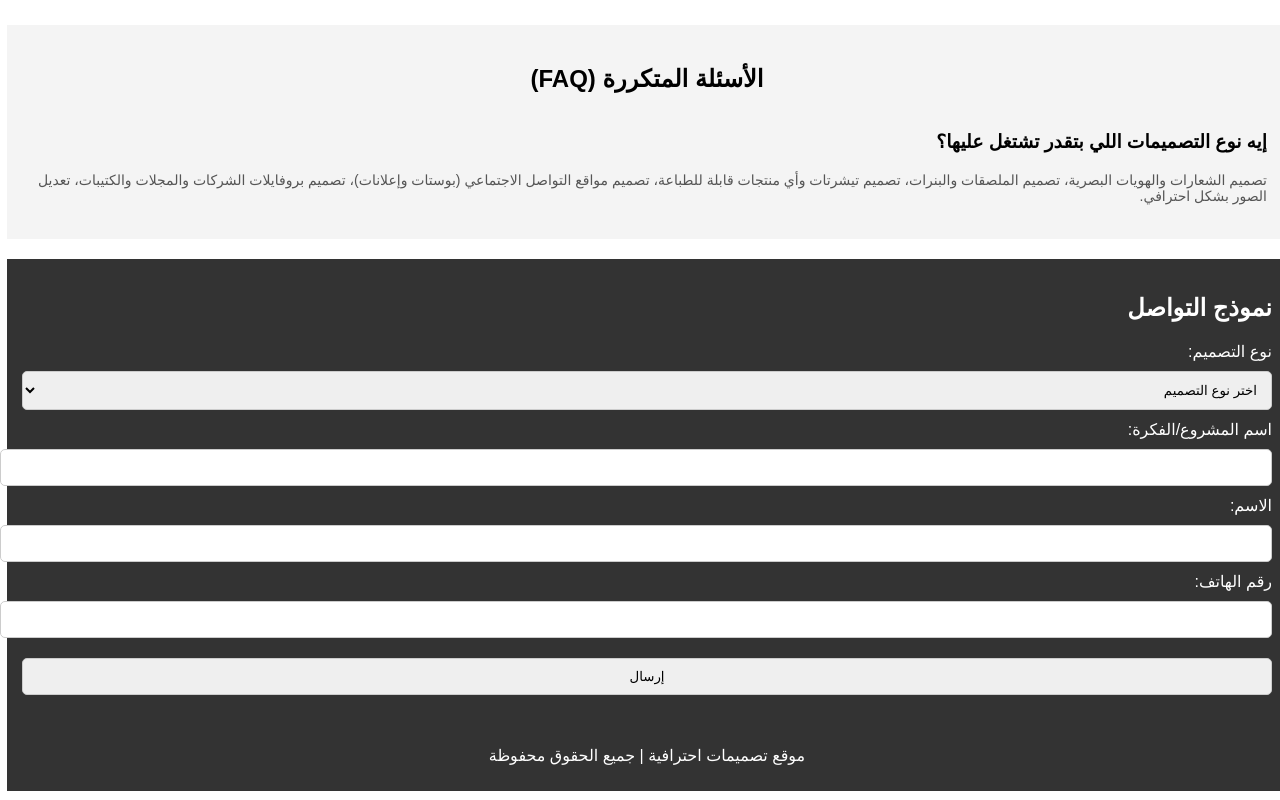
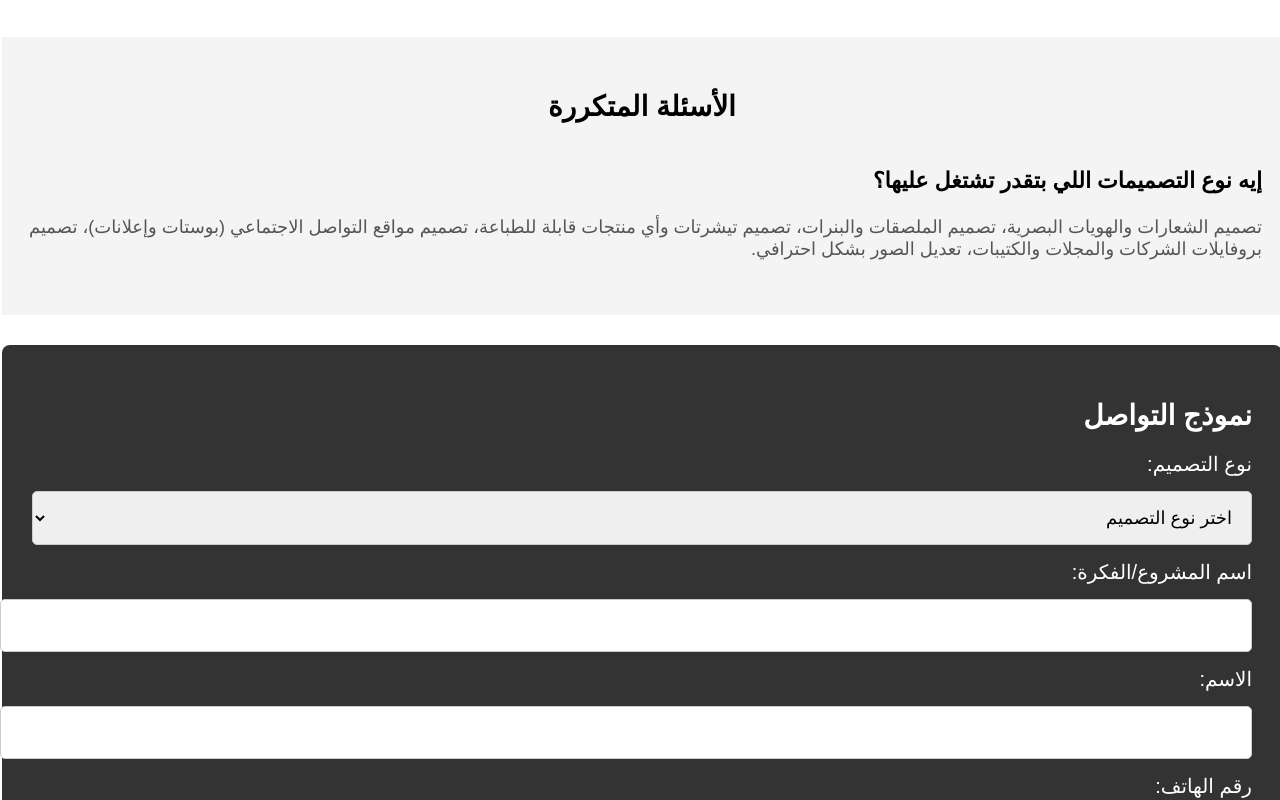
Before and after one commit to AhmadMax1418/Design-by-Ahmad-, a plain HTML site: page index.html in a window 1280 px wide. Shown: the part 830-1630 px from the top of the page. Drawn offline with Linux system fonts and the light colour scheme.

Commit message:
Update index.html

```diff
--- a/index.html
+++ b/index.html
@@ -13,15 +13,16 @@
         }
         header {
             background-color: #333;
-            padding: 10px;
+            padding: 15px;
             color: white;
             text-align: center;
+            font-size: 18px;
         }
         header a {
             color: white;
             text-decoration: none;
-            margin: 0 15px;
-            font-size: 18px;
+            margin: 0 20px;
+            font-size: 20px;
         }
         .banner {
             background-image: url('https://github.com/AhmadMax1418/Design-by-Ahmad-/blob/main/1738103292308.jpg?raw=true');
@@ -60,54 +61,65 @@
         }
         .service p {
             color: #555;
+            font-size: 16px;
         }
         .faq {
             background-color: #f4f4f4;
-            padding: 20px;
+            padding: 30px 20px;
         }
         .faq h2 {
             text-align: center;
             color: #000000;
+            font-size: 28px;
         }
         .faq p {
-            font-size: 16px;
-            margin: 5px 0;
+            font-size: 18px;
+            margin: 10px 0;
         }
         footer {
             background-color: #333;
             color: white;
-            padding: 10px;
+            padding: 15px;
             text-align: center;
+            font-size: 18px;
         }
         .faq-container {
             display: flex;
             flex-direction: column;
+            font-size: 18px;
         }
         .faq-item {
-            margin-bottom: 10px;
+            margin-bottom: 15px;
         }
         .faq-item h3 {
             color: #000000;
+            font-size: 22px;
         }
         .faq-item p {
-            font-size: 14px;
+            font-size: 18px;
             color: #555;
         }
         .contact-form {
             background-color: #333;
             color: white;
-            padding: 15px;
-            margin-top: 20px;
+            padding: 30px;
+            margin-top: 30px;
+            border-radius: 8px;
         }
         .contact-form input, .contact-form select, .contact-form textarea {
             width: 100%;
-            padding: 10px;
-            margin: 10px 0;
+            padding: 15px;
+            margin: 15px 0;
             border-radius: 5px;
             border: 1px solid #ccc;
+            font-size: 18px;
         }
         .contact-form label {
-            font-size: 16px;
+            font-size: 20px;
+        }
+        .contact-form h2 {
+            font-size: 28px;
+            margin-bottom: 20px;
         }
         .hidden {
             display: none;
@@ -119,7 +131,8 @@
 <header>
     <a href="#">الرئيسية</a>
     <a href="#services">الخدمات</a>
-    <a href="#faq">الأسئلة المتكررة (FAQ)</a>
+    <a href="#faq">الأسئلة المتكررة</a>
+    <a href="#contact-form">نموذج التواصل</a>
 </header>
 
 <div class="banner">
@@ -150,7 +163,7 @@
 </div>
 
 <div id="faq" class="faq">
-    <h2>الأسئلة المتكررة (FAQ)</h2>
+    <h2>الأسئلة المتكررة</h2>
     <div class="faq-container">
         <div class="faq-item">
             <h3>إيه نوع التصميمات اللي بتقدر تشتغل عليها؟</h3>
@@ -160,7 +173,7 @@
     </div>
 </div>
 
-<div class="contact-form">
+<div id="contact-form" class="contact-form">
     <h2>نموذج التواصل</h2>
     <form>
         <label for="design-type">نوع التصميم:</label>
```
